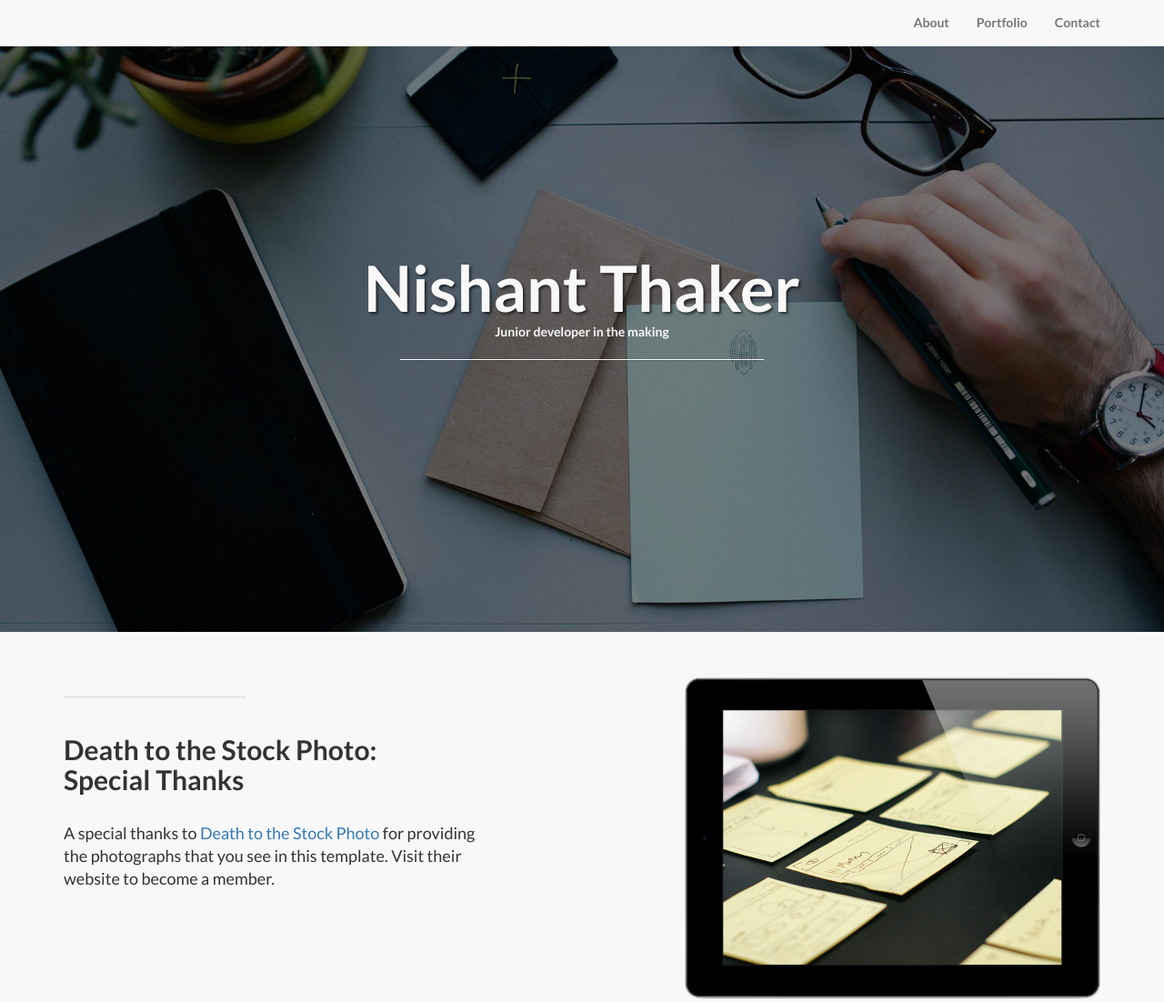
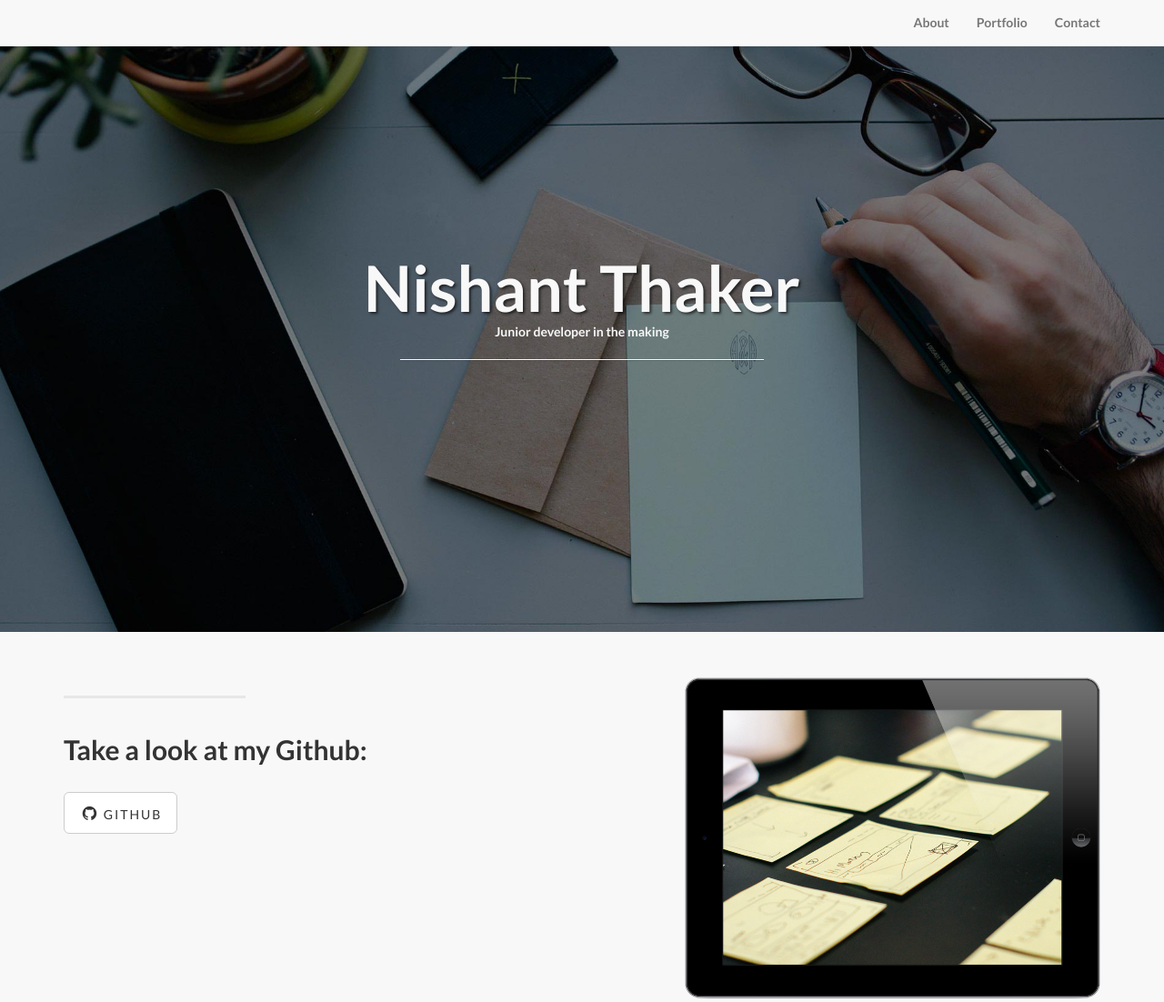
Before and after one commit to thaker-nish/thaker-nish.github.io, a plain HTML site: page index.html in a window 1280 px wide. Shown: the top 1102 px of the page at 91% size. Drawn offline with Linux system fonts and the light colour scheme.

Commit message:
Make changes within the portfolio

```diff
--- a/index.html
+++ b/index.html
@@ -9,7 +9,7 @@
     <meta name="description" content="">
     <meta name="author" content="">
 
-    <title>Landing Page - Start Bootstrap Theme</title>
+    <title>Nishant Thaker</title>
 
     <!-- Bootstrap Core CSS -->
     <link href="css/bootstrap.min.css" rel="stylesheet">
@@ -99,8 +99,8 @@
                 <div class="col-lg-5 col-sm-6">
                     <hr class="section-heading-spacer">
                     <div class="clearfix"></div>
-                    <h2 class="section-heading">Death to the Stock Photo:<br>Special Thanks</h2>
-                    <p class="lead">A special thanks to <a target="_blank" href="http://join.deathtothestockphoto.com/">Death to the Stock Photo</a> for providing the photographs that you see in this template. Visit their website to become a member.</p>
+                    <h2 class="section-heading">Take a look at my Github:</h2>
+                    <p class="lead"><a href="https://github.com/thaker-nish" class="btn btn-default btn-lg"><i class="fa fa-github fa-fw"></i> <span class="network-name">Github</span></a> </p>
                 </div>
                 <div class="col-lg-5 col-lg-offset-2 col-sm-6">
                     <img class="img-responsive" src="img/ipad.png" alt="">
```
